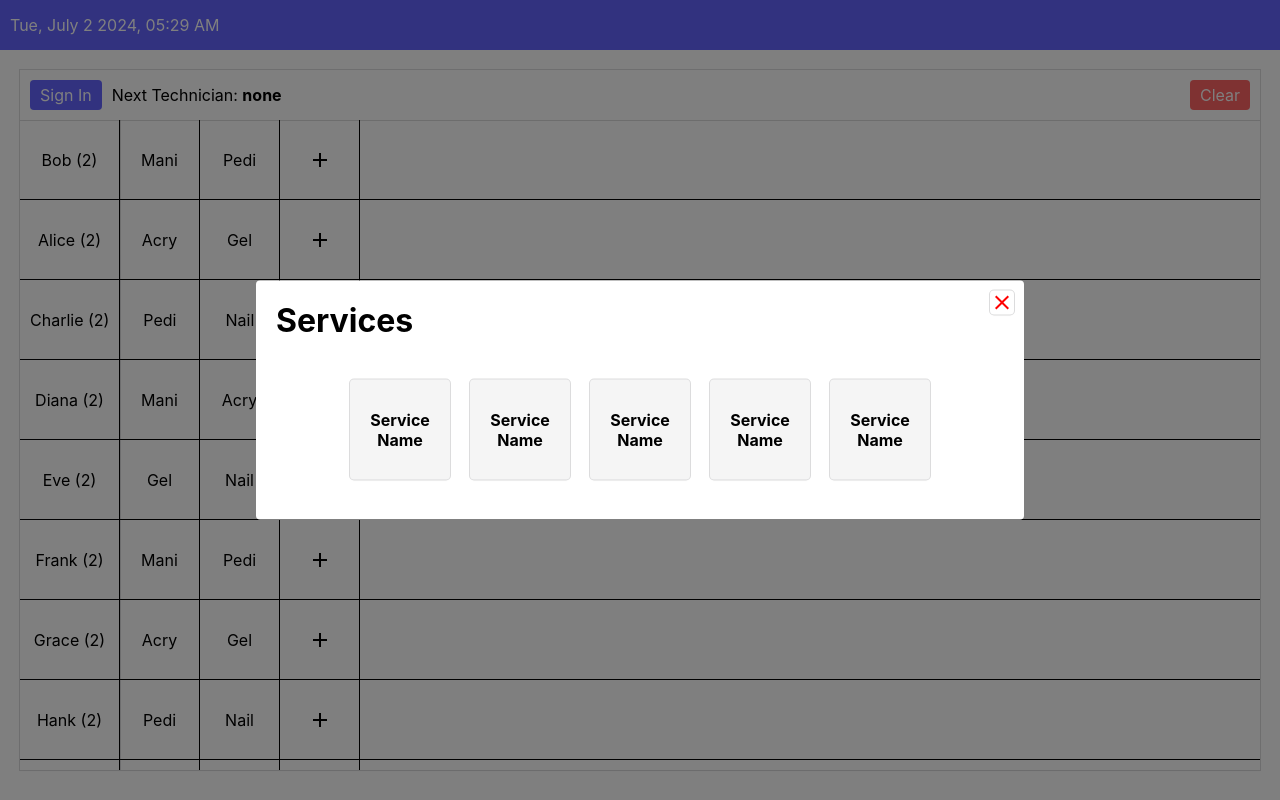
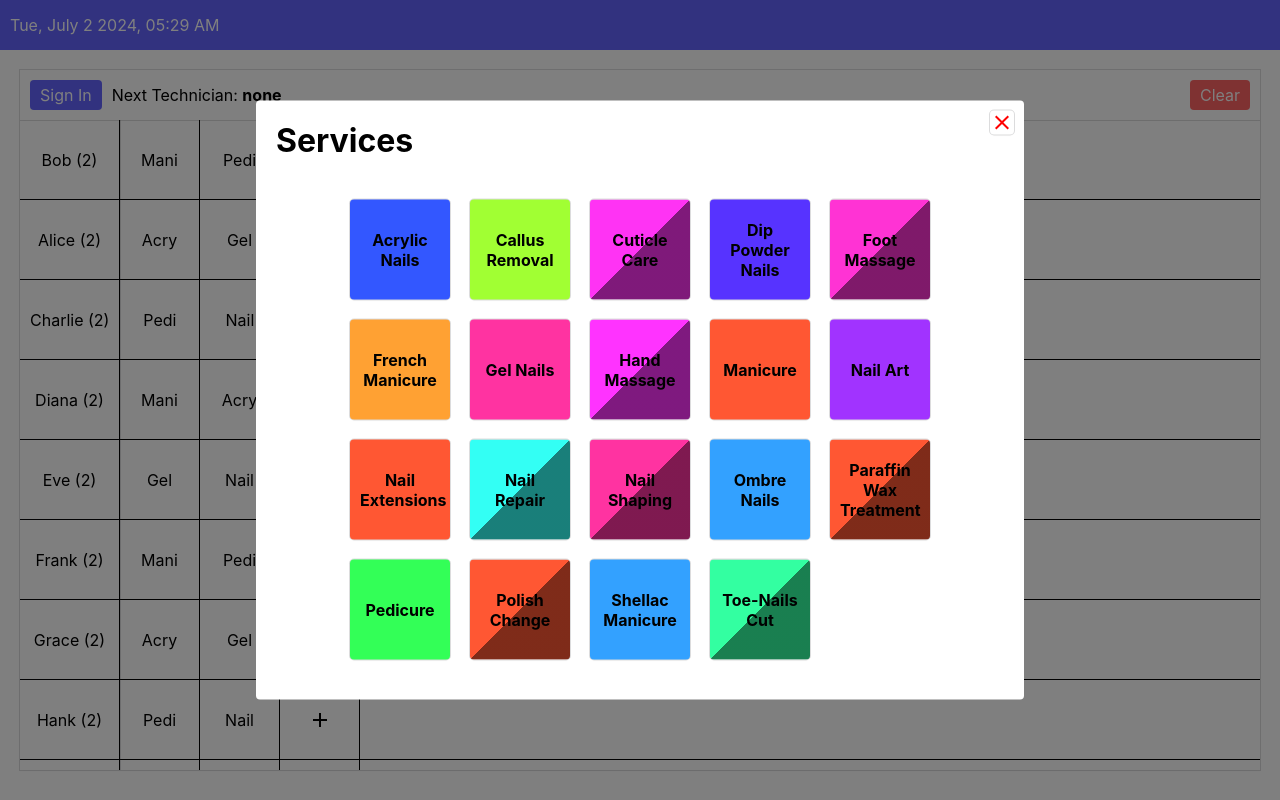
Before and after one commit to sammypham/turn-manager, a React (Create React App) app: page / in a window 1280 px wide. Both pictures are taken after a click on the button 320 px from the left and 239 px from the top of the page. Built offline with nearby package versions, Linux system fonts and the light colour scheme.

Commit message:
fix home css

```diff
--- a/src/pages/Home/Home.css
+++ b/src/pages/Home/Home.css
@@ -155,16 +155,25 @@
 .modal-content .modal-card {
     text-align: center;
     align-content: center;
-    background-color: var(--white);
+    padding: 10px;
+    background-color: var(--service-color);
     box-shadow: var(--border-box-shadow);
     border-radius: var(--border-radius-small);
     height: 100px;
-    background-color: var(--white-2);
     font-weight: bold;
     transition: background-color 0.2s;
+}
+
+.slashed {
+    background: linear-gradient(135deg, rgba(255, 255, 255, 0) 50%, rgba(0, 0, 0, 0.5) 50%);
+}
+
+.slashed:hover {
+    background: none;
 }
 
 .modal-content .modal-card:hover {
     background-color: var(--primary-color);
     color: var(--white);
+    outline: black 4px solid;
 }
--- a/src/pages/Home/Home.js
+++ b/src/pages/Home/Home.js
@@ -68,6 +68,28 @@ const technicians = [
     },
 ];
 
+const services = [
+    { name: "Manicure", abbreviation: "M", isHalfTurn: false, color: "#FF5733" },        // Red-orange
+    { name: "Pedicure", abbreviation: "P", isHalfTurn: false, color: "#33FF57" },        // Green
+    { name: "Acrylic Nails", abbreviation: "AN", isHalfTurn: false, color: "#3357FF" },  // Blue
+    { name: "Gel Nails", abbreviation: "GN", isHalfTurn: false, color: "#FF33A1" },      // Pink
+    { name: "Nail Art", abbreviation: "NA", isHalfTurn: false, color: "#A133FF" },       // Purple
+    { name: "Polish Change", abbreviation: "PC", isHalfTurn: true, color: "#FF5733" },   // Red-orange
+    { name: "Toe-Nails Cut", abbreviation: "TNC", isHalfTurn: true, color: "#33FFA1" },  // Light green
+    { name: "French Manicure", abbreviation: "FM", isHalfTurn: false, color: "#FFA133" },// Orange
+    { name: "Shellac Manicure", abbreviation: "SM", isHalfTurn: false, color: "#33A1FF" },// Light blue
+    { name: "Paraffin Wax Treatment", abbreviation: "PWT", isHalfTurn: true, color: "#FF5733" }, // Red-orange
+    { name: "Hand Massage", abbreviation: "HM", isHalfTurn: true, color: "#FF33FF" },    // Magenta
+    { name: "Foot Massage", abbreviation: "FM", isHalfTurn: true, color: "#FF33D4" },    // Deep pink
+    { name: "Nail Repair", abbreviation: "NR", isHalfTurn: true, color: "#33FFF4" },     // Aqua
+    { name: "Cuticle Care", abbreviation: "CC", isHalfTurn: true, color: "#FF33F4" },    // Pink
+    { name: "Callus Removal", abbreviation: "CR", isHalfTurn: false, color: "#A1FF33" }, // Lime green
+    { name: "Nail Extensions", abbreviation: "NE", isHalfTurn: false, color: "#FF5733" },// Red-orange
+    { name: "Dip Powder Nails", abbreviation: "DPN", isHalfTurn: false, color: "#5733FF" },// Indigo
+    { name: "Ombre Nails", abbreviation: "ON", isHalfTurn: false, color: "#33A1FF" },    // Light blue
+    { name: "Nail Shaping", abbreviation: "NS", isHalfTurn: true, color: "#FF33A1" }     // Pink
+];
+
 const Home = () => {
     const [signInModalOpen, setSignInModalOpen] = useState(false);
     const [serviceMenuModalOpen, setServiceMenuModalOpen] = useState(false);
@@ -108,11 +130,16 @@ const Home = () => {
 
     const createServiceCard = (service, index) => {
         return (
-            <button className="modal-card" key={index}>
+            <button
+                className={`modal-card ${service.isHalfTurn ? "slashed" : ""}`}
+                key={index}
+                style={{ '--service-color': `${service.color}` }}
+            >
                 {service ? service.name : "Service Name"}
             </button>
-        )
-    }
+        );
+    };
+
 
     return (
         <>
@@ -159,11 +186,11 @@ const Home = () => {
                         </button>
                         <div className="modal-content-wrapper">
                             <div className="modal-content">
-                                {createServiceCard()}
-                                {createServiceCard()}
-                                {createServiceCard()}
-                                {createServiceCard()}
-                                {createServiceCard()}
+                                {services
+                                    .sort((a, b) => a.name.localeCompare(b.name))
+                                    .map((service, index) =>
+                                        createServiceCard(service, index)
+                                    )}
                             </div>
                         </div>
                     </div>
```
